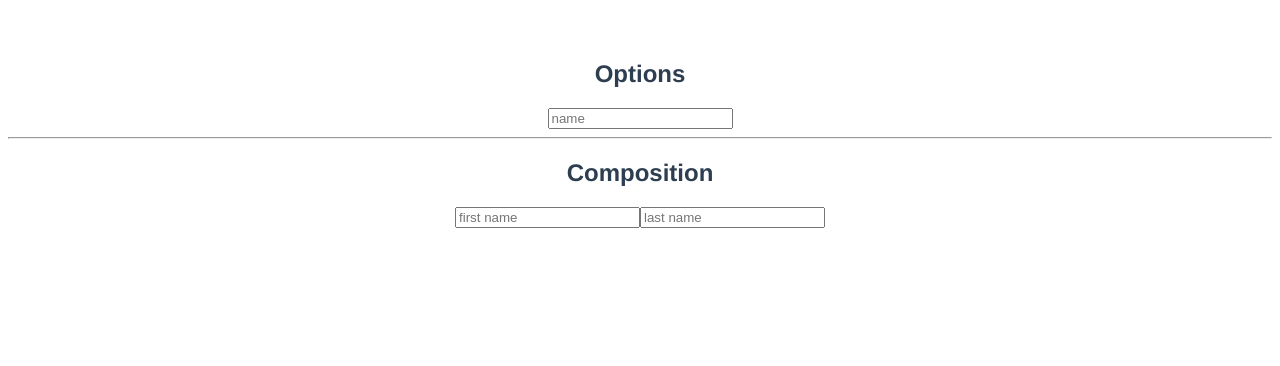
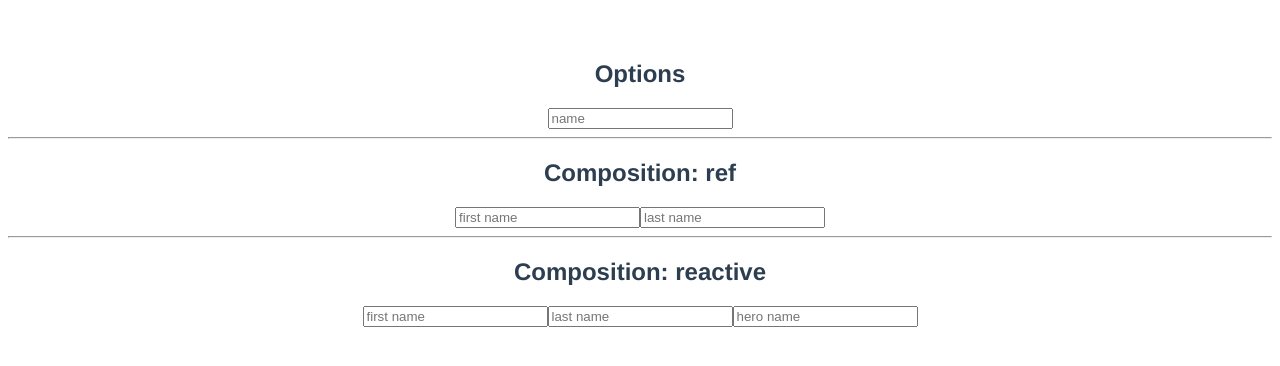
Before and after one commit to dattruong88vn/education-vue3js, a Vue app in the folder vue-composition/: page / in a window 1280 px wide. Shown: the top 366 px of the page. Built offline with nearby package versions, Linux system fonts and the light colour scheme.

Commit message:
Compostion: watch object and deep

```diff
--- a/vue-composition/package.json
+++ b/vue-composition/package.json
@@ -9,6 +9,7 @@
   },
   "dependencies": {
     "core-js": "^3.8.3",
+    "lodash": "^4.17.21",
     "vue": "^3.2.13"
   },
   "devDependencies": {
--- a/vue-composition/src/components/Watchers.vue
+++ b/vue-composition/src/components/Watchers.vue
@@ -5,14 +5,22 @@
   </div>
   <hr />
   <div>
-    <h2>Composition</h2>
+    <h2>Composition: ref</h2>
     <input type="text" placeholder="first name" v-model="firstName" />
     <input type="text" placeholder="last name" v-model="lastName" />
+  </div>
+  <hr />
+  <div>
+    <h2>Composition: reactive</h2>
+    <input type="text" placeholder="first name" v-model="reactiveFirstName" />
+    <input type="text" placeholder="last name" v-model="reactiveLastName" />
+    <input type="text" placeholder="hero name" v-model="options.heroName" />
   </div>
 </template>
 
 <script>
-import { ref, watch } from "vue";
+import { ref, watch, reactive, toRefs } from "vue";
+import _ from "lodash";
 
 export default {
   name: "Watchers-Composition",
@@ -37,7 +45,38 @@ export default {
       },
       { immediate: true }
     );
-    return { firstName, lastName };
+
+    // reactive
+    const state = reactive({
+      reactiveFirstName: "",
+      reactiveLastName: "",
+      options: {
+        heroName: "",
+      },
+    });
+
+    watch(
+      () => {
+        return _.cloneDeep(state);
+      },
+      (newVal, oldVal) => {
+        console.log("Old:", oldVal);
+        console.log("New:", newVal);
+      }
+    );
+
+    // watch(
+    //   () => {
+    //     return { ...state.options };
+    //   },
+    //   (newValue, oldValue) => {
+    //     console.log("reactive state option new", newValue);
+    //     console.log("reactive state option old", oldValue);
+    //   },
+    //   { deep: true }
+    // );
+
+    return { firstName, lastName, ...toRefs(state) };
   },
   data() {
     return {
```
Also changed, not shown: 1 other file (tests, documents, lock files or other folders).
